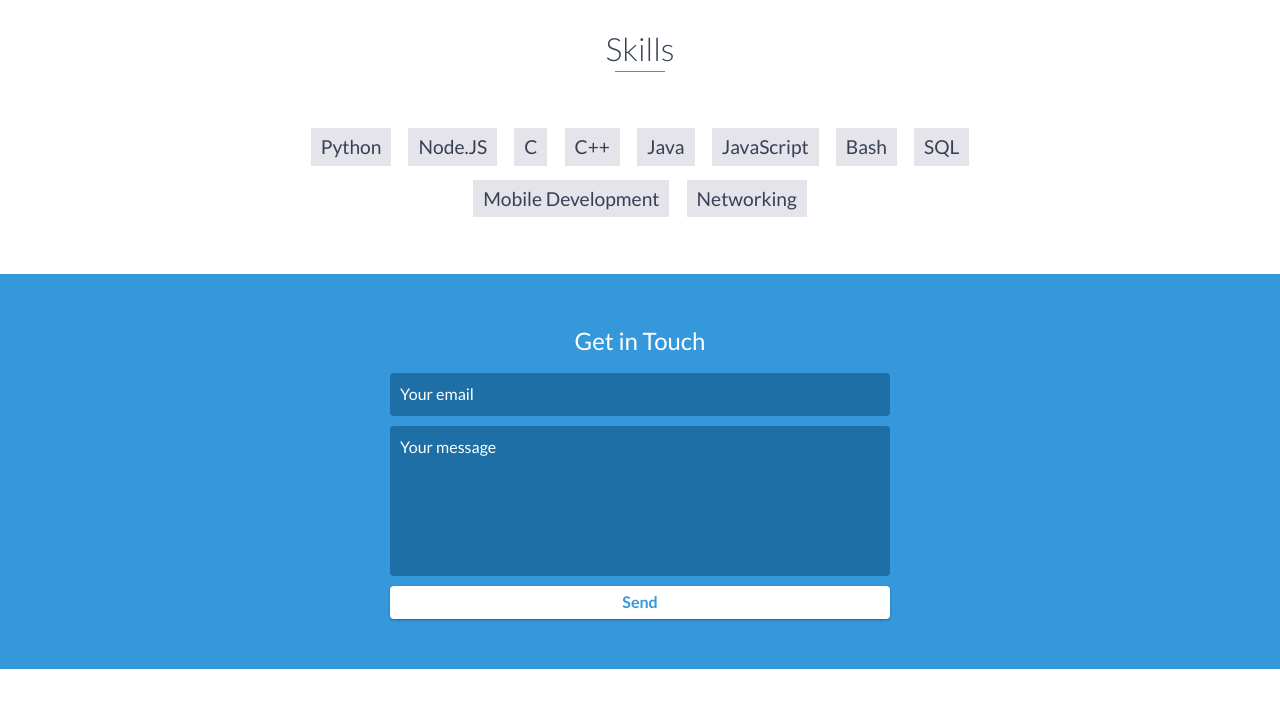
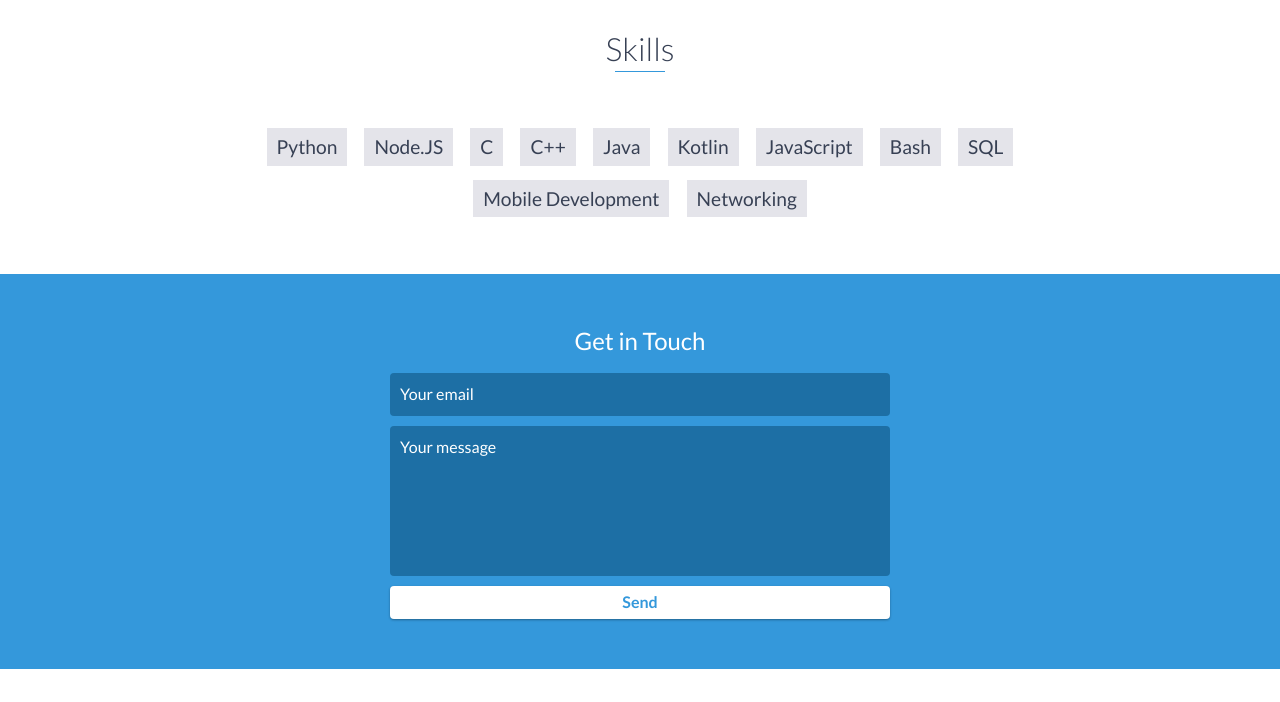
Before and after one commit to patrykcoding/patrykcoding.github.io, a plain HTML site: page index.html in a window 1280 px wide. Shown: the part 2260-2962 px from the top of the page. Drawn offline with nearby package versions, Linux system fonts and the light colour scheme.

Commit message:
Update resume and skill tags

```diff
--- a/index.html
+++ b/index.html
@@ -160,6 +160,7 @@
             <li>C</li>
             <li>C++</li>
             <li>Java</li>
+            <li>Kotlin</li>
             <li>JavaScript</li>
             <li>Bash</li>
             <li>SQL</li>
```
Also changed, not shown: 1 other file.
